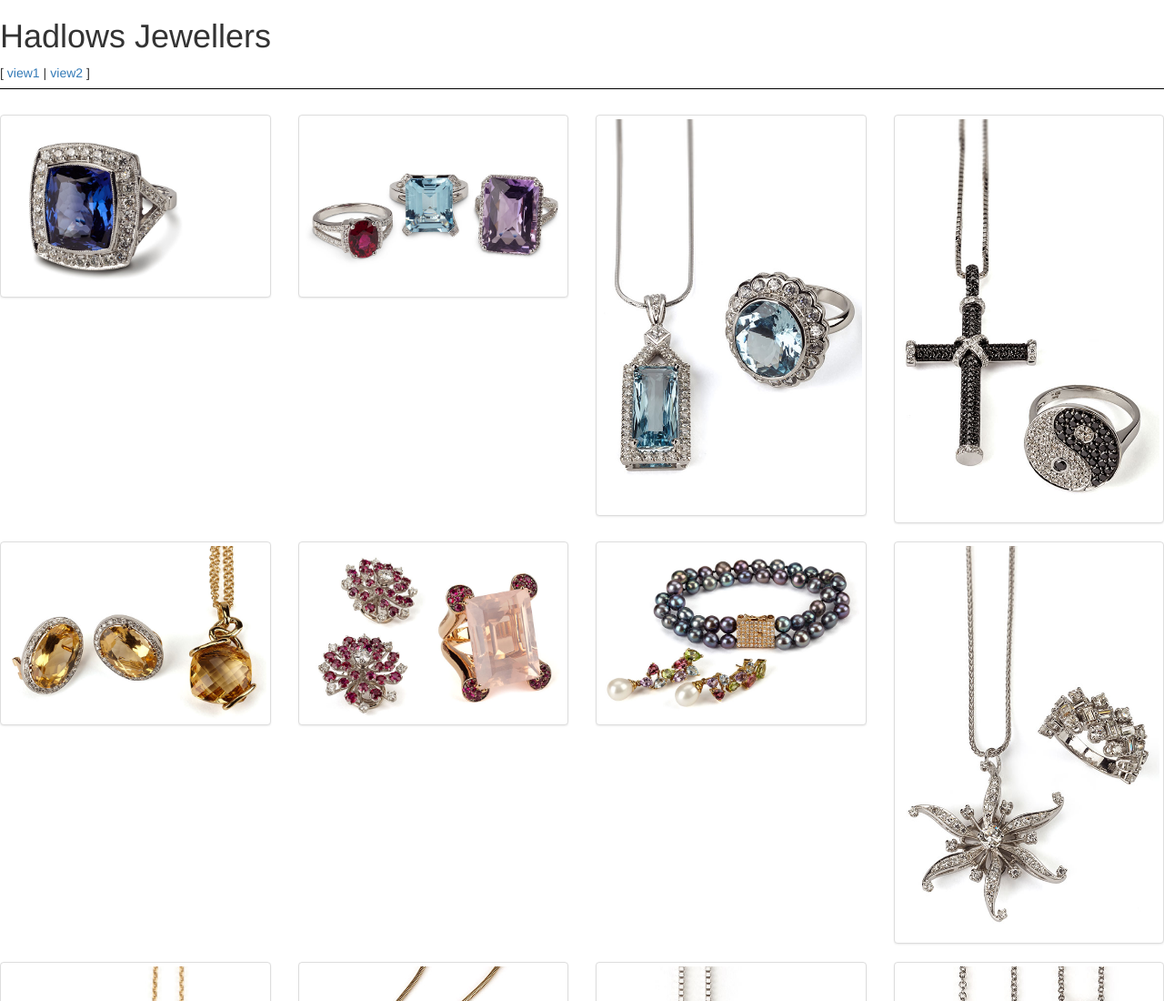
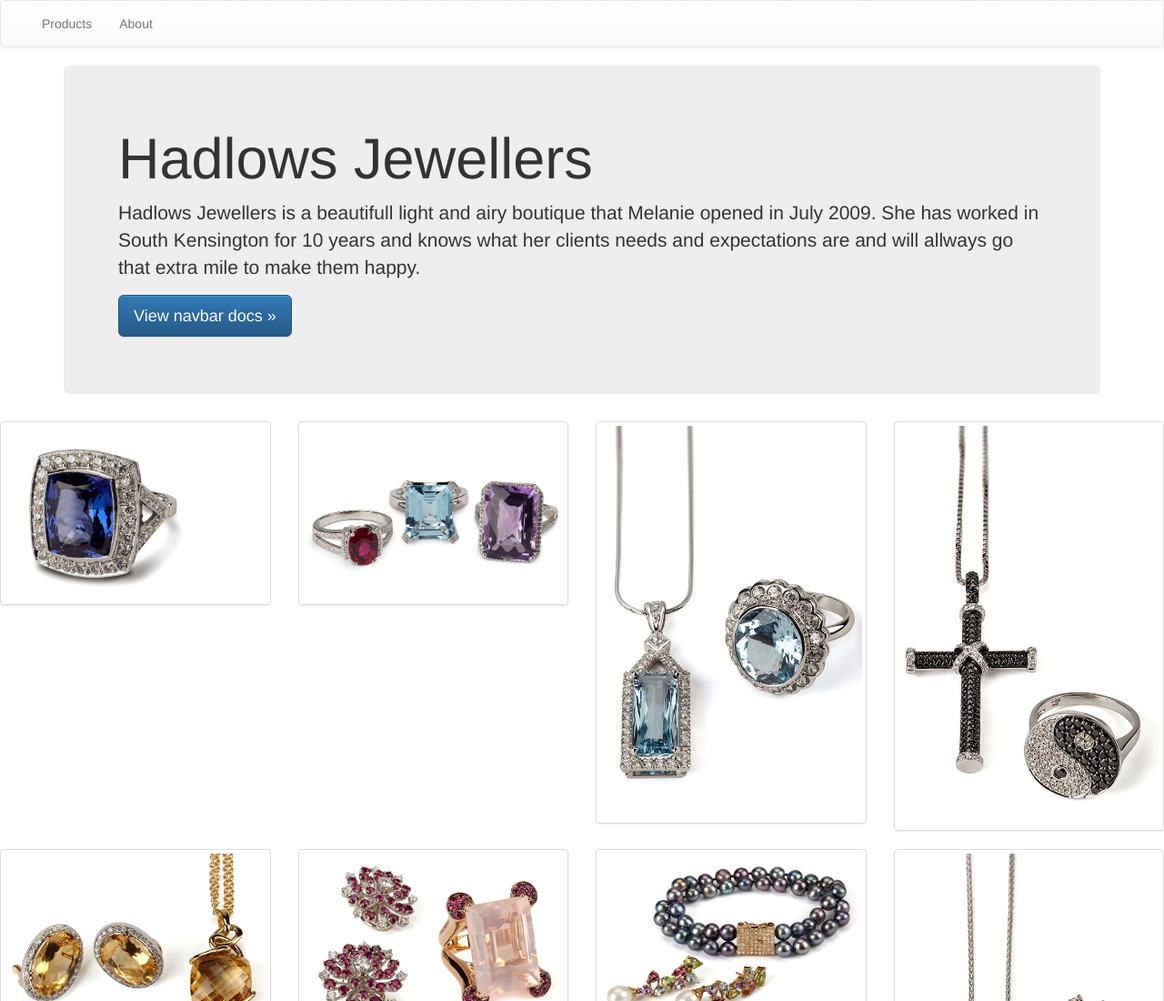
Before and after one commit to ArupSen/hadlows-jewellers, a website: page app/index.html in a window 1280 px wide. Shown: the top 1100 px of the page at 91% size. Drawn offline with nearby package versions, Linux system fonts and the light colour scheme.

Commit message:
created navbar and jumbotron heading, removed async file

```diff
--- a/app/index.html
+++ b/app/index.html
@@ -11,11 +11,36 @@
   <link rel="stylesheet" href="css/app.css"/>
 </head>
 <body>
-<h1>Hadlows Jewellers</h1>
-  <ul class="menu">
-    <li><a href="#/view1">view1</a></li>
-    <li><a href="#/view2">view2</a></li>
-  </ul>
+  <div class="navbar navbar-default" role="navigation">
+        <div class="container-fluid">
+          <div class="navbar-header">
+            <button type="button" class="navbar-toggle collapsed" data-toggle="collapse" data-target=".navbar-collapse">
+              <span class="sr-only">Toggle navigation</span>
+              <span class="icon-bar"></span>
+              <span class="icon-bar"></span>
+              <span class="icon-bar"></span>
+            </button>
+          </div>
+          <div class="navbar-collapse collapse">
+            <ul class="nav navbar-nav">
+              <li><a href="/">Products</a></li>
+              <li><a href="/#/about">About</a></li>
+            </ul>
+          </div><!--/.nav-collapse -->
+        </div><!--/.container-fluid -->
+        </div>
+        <div class="container">
+
+      <!-- Main component for a primary marketing message or call to action -->
+      <div class="jumbotron">
+      <h1>Hadlows Jewellers</h1>
+              <p>Hadlows Jewellers is a beautifull light and airy boutique that Melanie opened in July 2009. She has worked in South Kensington for 10 years and knows what her clients needs and expectations are and will allways go that extra mile to make them happy.</p>
+        <p>
+          <a class="btn btn-lg btn-primary" href="../../components/#navbar" role="button">View navbar docs &raquo;</a>
+        </p>
+      </div>
+
+    </div> <!-- /container -->
 
   <div ng-view></div>
 
```
Also changed, not shown: app/index-async.html (deleted, +0 -58 lines).
